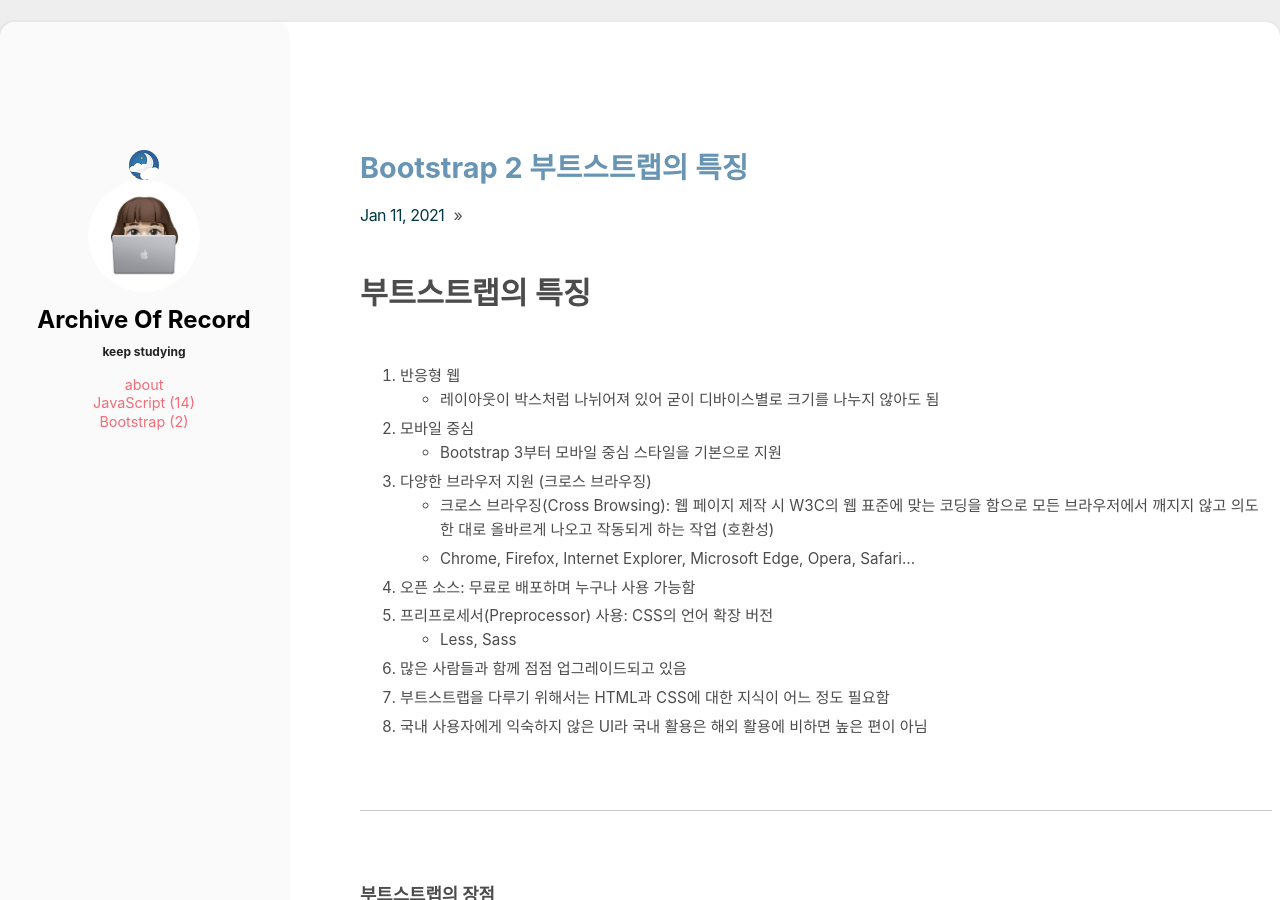
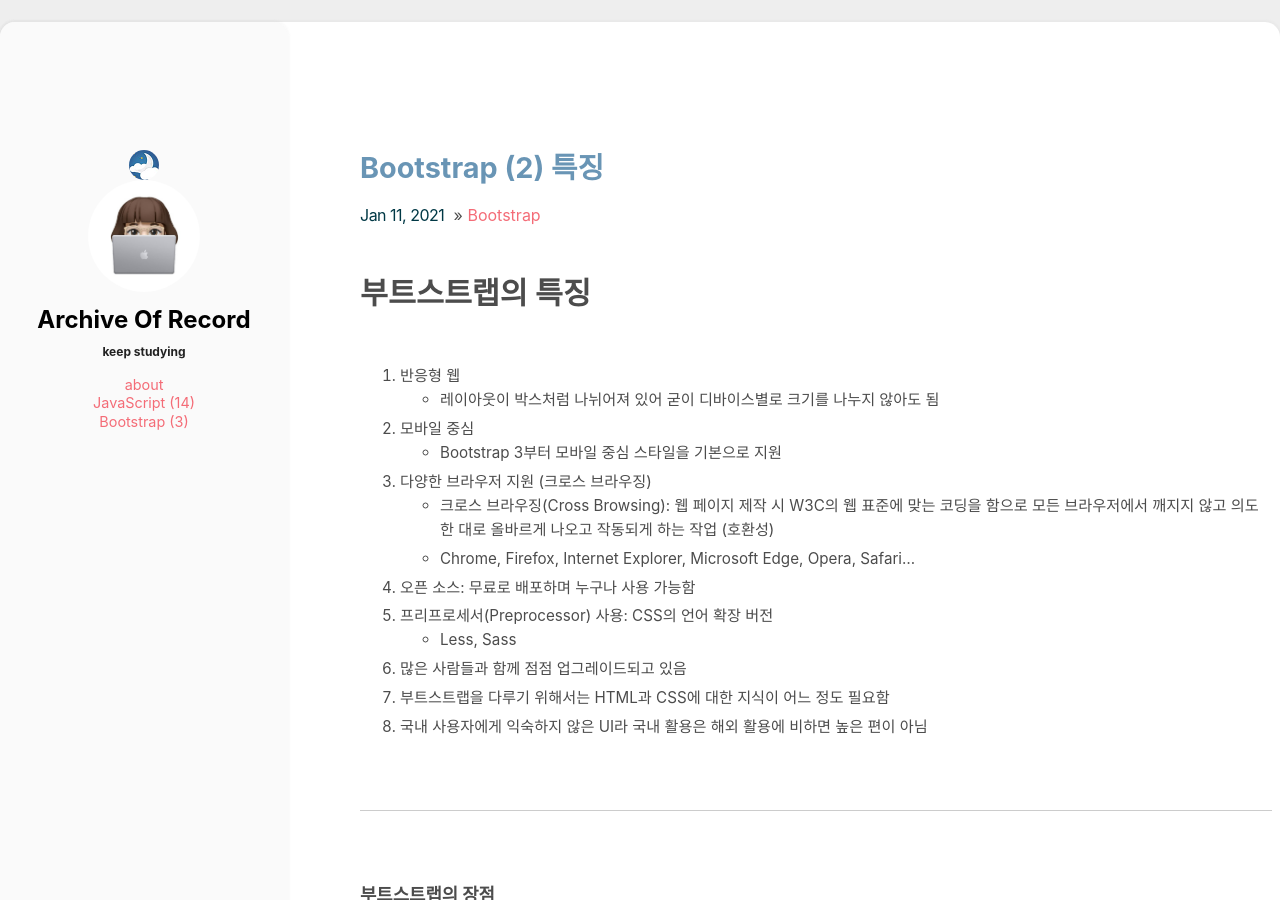
Before and after one commit to absolutelyfullycapable/absolutelyfullycapable.github.io, a Jekyll site: the page built from _posts/2021-01-11-bootstrap-2-부트스트랩의-특징.md, in a window 1280 px wide and 900 px high. Built offline with Jekyll 4.4.1, drawn with Linux system fonts in a browser that asks for light colours; part of the change alters nothing that is shown.

Commit message:
modify bootstrap 2 post

```diff
--- a/_posts/2021-01-11-bootstrap-2-부트스트랩의-특징.md
+++ b/_posts/2021-01-11-bootstrap-2-부트스트랩의-특징.md
@@ -1,3 +1,10 @@
+---
+title: "Bootstrap (2) 특징"
+date: 2021-01-11
+categories: [Bootstrap]
+comments: true
+---
+
 # 부트스트랩의 특징
 
 <br/>
```
